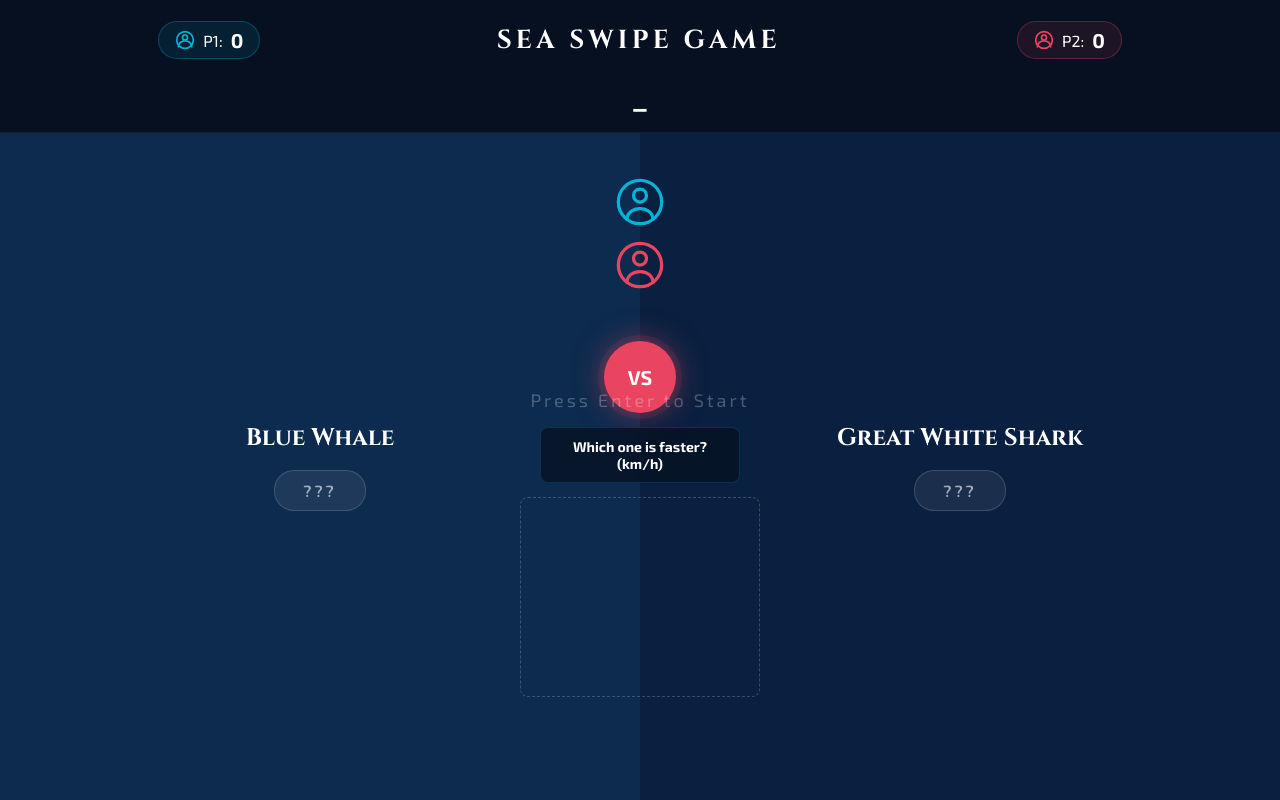
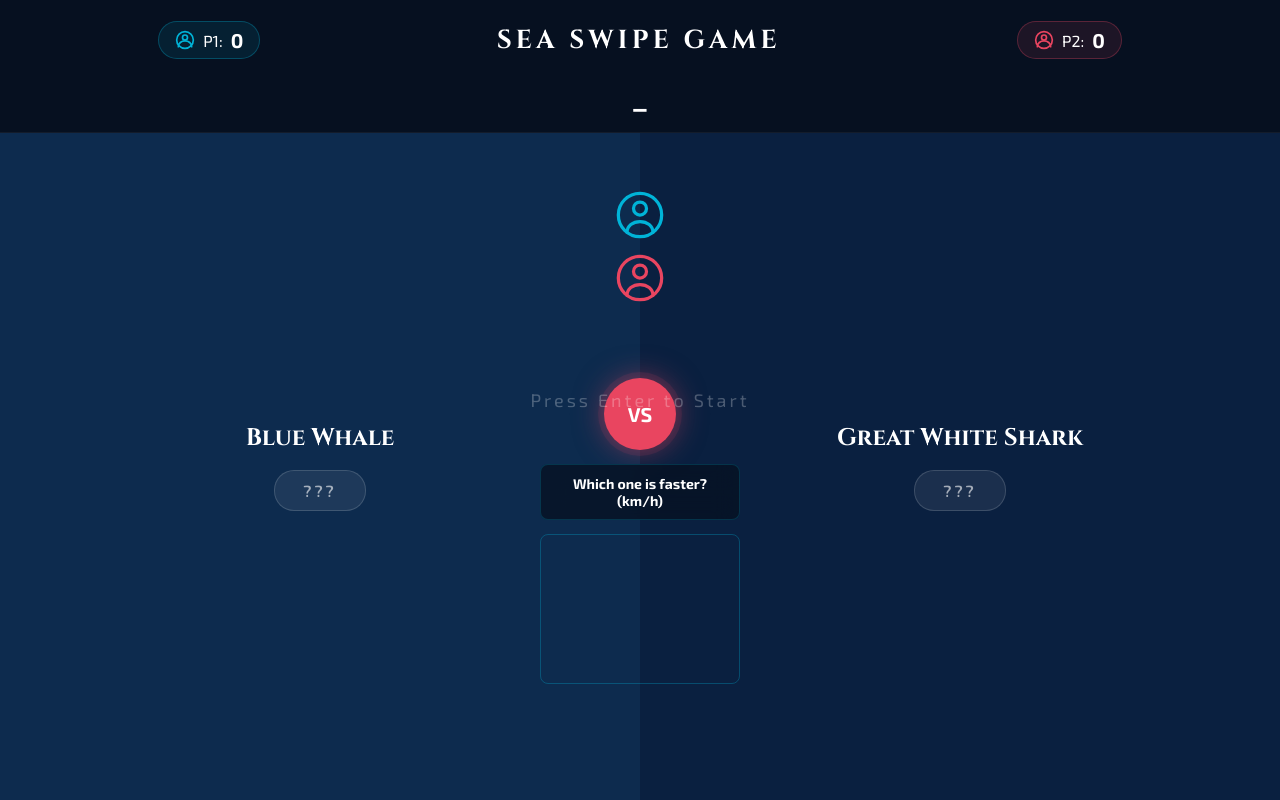
Before and after one commit to fiskp/fullyhacks2026, a React (Vite) app in the folder frontend/user_interface/: page / in a window 1280 px wide. Built offline with nearby package versions, Linux system fonts and the light colour scheme; no server answers.

Commit message:
update camera feed styles

```diff
--- a/frontend/user_interface/src/components/VSColumn/VSColumn.css
+++ b/frontend/user_interface/src/components/VSColumn/VSColumn.css
@@ -71,13 +71,11 @@
 }
 
 .camera-feed {
-  width: 240px;
-  height: 200px;
-  border: 1px dashed rgba(255, 255, 255, 0.2);
+  width: 200px;
+  height: 150px;
   border-radius: 8px;
-  display: flex;
-  align-items: center;
-  justify-content: center;
+  object-fit: cover;
+  border: 1px solid rgba(0, 180, 216, 0.3);
 }
 
 .camera-label {
```
